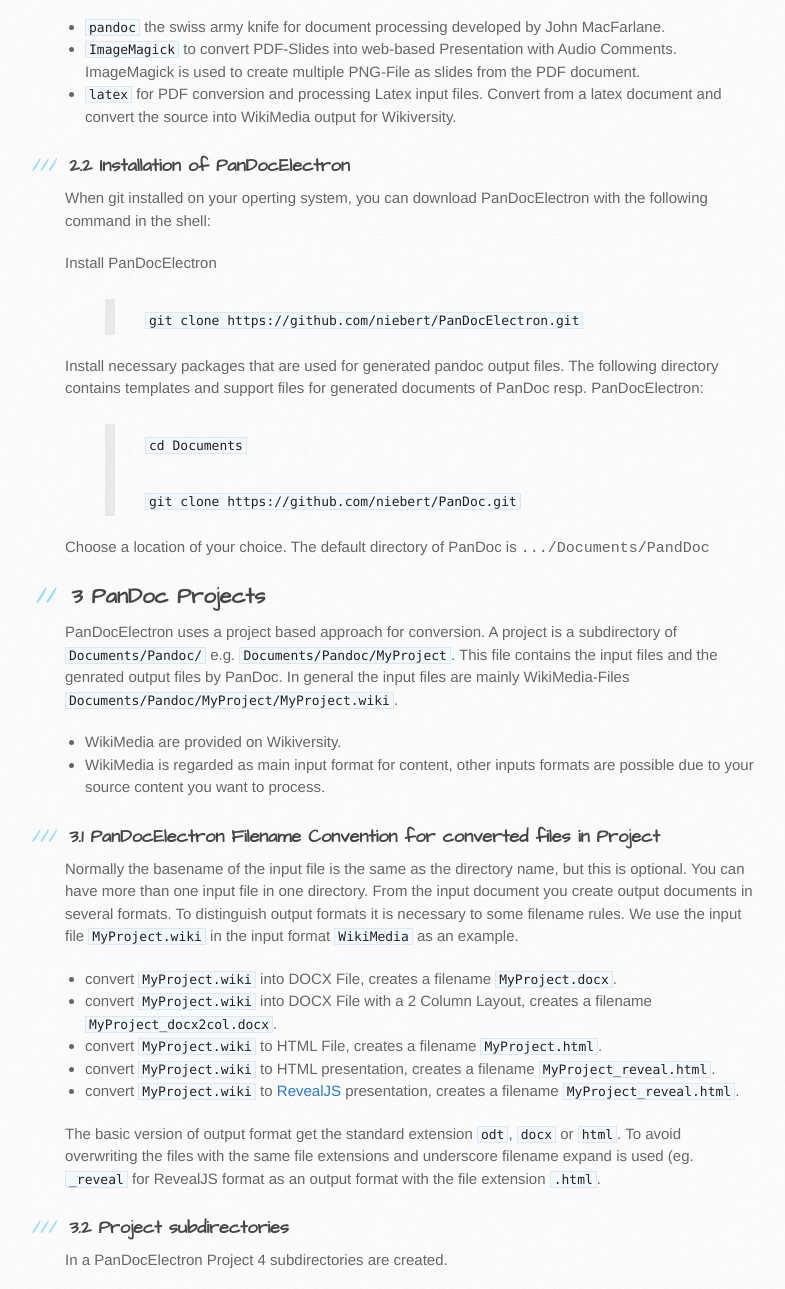
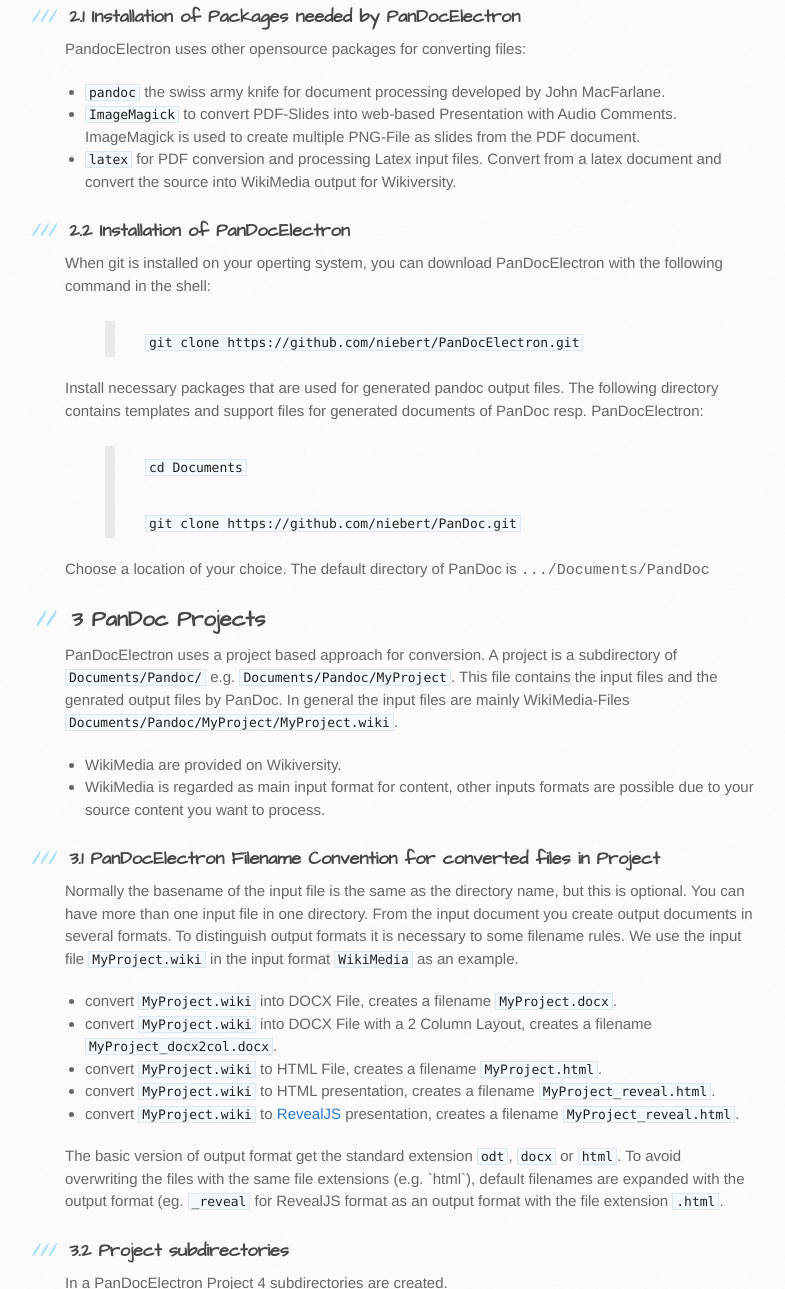
Before and after one commit to niebert/PanDocElectron, a plain HTML site: page index.html in a window 1280 px wide. Shown: the part 1273-2562 px from the top of the page, without its empty margins (105-890 px from the left). Drawn offline with Linux system fonts and the light colour scheme.

Commit message:
Index.html updated

```diff
--- a/index.html
+++ b/index.html
@@ -55,7 +55,7 @@
 <li><b>Linux:</b> Install Script  <a href="install/install_linux.sh" target="_blank">Linux - Debian/Ubuntu/Mint</a></li>
 <li><b>MacOSX:</b> Install Script <a href="install/install_mac.sh" target="_blank">MacOSX - Apple Mac</a></li>
 </ul>
-
+Run script in your Documents folders (open Terminal). Scripts will download PanDoc templates and PanDocElectron.
 
 <h3>Requirements for Electron Installation</h3>
 <p>If you want to use Electron Applications in general (including PanDocElectron) it is necessary to install the following software packages:</p>
@@ -90,9 +90,7 @@
 <h3>
 <a id="22-installation-of-pandocelectron" class="anchor" href="#22-installation-of-pandocelectron" aria-hidden="true"><span aria-hidden="true" class="octicon octicon-link"></span></a>2.2 Installation of PanDocElectron</h3>
 
-<p>When git installed on your operting system, you can download PanDocElectron with the following command in the shell:</p>
-
-<p>Install PanDocElectron</p>
+<p>When git is installed on your operting system, you can download PanDocElectron with the following command in the shell:</p>
 
 <blockquote>
 <p><code>git clone https://github.com/niebert/PanDocElectron.git</code></p>
@@ -133,7 +131,8 @@
 <li>convert <code>MyProject.wiki</code> to <a href="http://lab.hakim.se/reveal-js/#/">RevealJS</a> presentation, creates a filename <code>MyProject_reveal.html</code>.</li>
 </ul>
 
-<p>The basic version of output format get the standard extension <code>odt</code>, <code>docx</code> or <code>html</code>. To avoid overwriting the files with the same file extensions and underscore filename expand is used (eg. <code>_reveal</code> for RevealJS format as an output format with the file extension <code>.html</code>.</p>
+<p>The basic version of output format get the standard extension <code>odt</code>, <code>docx</code> or <code>html</code>.
+To avoid overwriting the files with the same file extensions (e.g. `html`), default filenames are expanded with the output format (eg. <code>_reveal</code> for RevealJS format as an output format with the file extension <code>.html</code>.</p>
 
 <h3>
 <a id="32-project-subdirectories" class="anchor" href="#32-project-subdirectories" aria-hidden="true"><span aria-hidden="true" class="octicon octicon-link"></span></a>3.2 Project subdirectories</h3>
@@ -350,7 +349,7 @@
 
 <h2 id="SEC6">
 <a id="6-macosx---electron-framework" class="anchor" href="#6-macosx---electron-framework" aria-hidden="true"><span aria-hidden="true" class="octicon octicon-link"></span></a>6 MacOSX - Electron Framework</h2>
-<p>The following comamd assume, that <a href="http://brew.sh" target0"_blank">HomeBrew</a> to be installed on your MacOSX.</p>
+<p>The following command assumes, that <a href="http://brew.sh" target="_blank">HomeBrew</a> to be installed on your MacOSX. If not please follow the <a href="http://brew.sh" target="_blank">HomeBrew installation guide</a></p>
 <h3>
 <a id="61-install-git-on-macosx" class="anchor" href="#61-install-git-on-macosx" aria-hidden="true"><span aria-hidden="true" class="octicon octicon-link"></span></a>6.1 Install GIT on MacOSX</h3>
 
```
